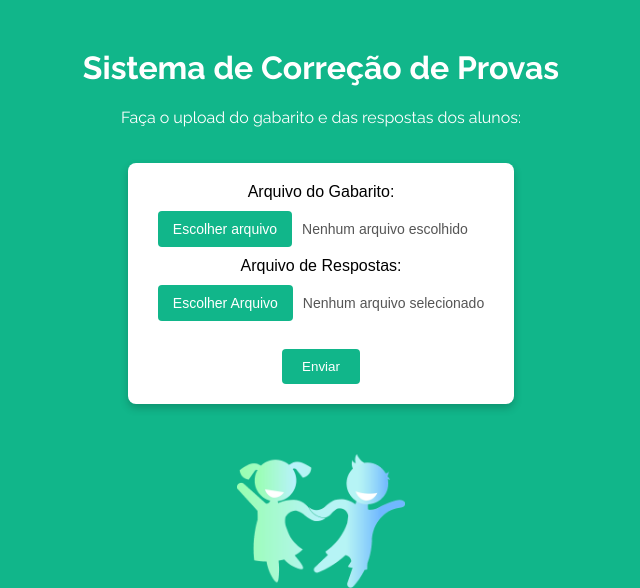
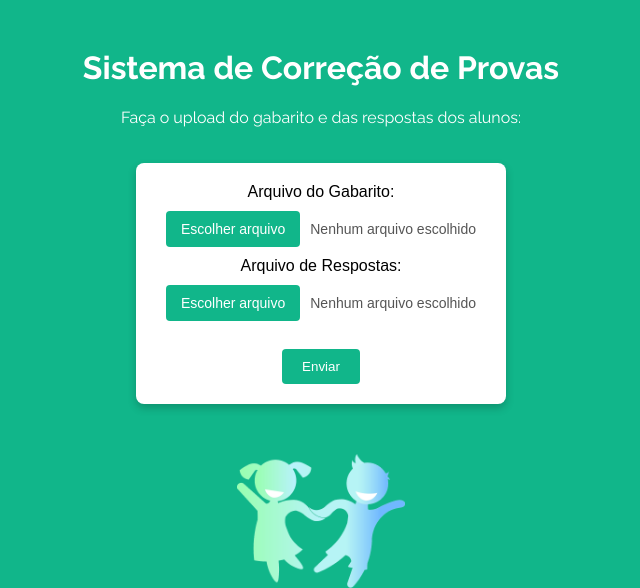
Before and after one commit to luisffelip/sistemanotas, a Flask app: page / in a window 1280 px wide. Shown: the top 588 px of the page, without its empty margins (319-959 px from the left). Run offline with Flask 3, Linux system fonts and the light colour scheme.

Commit message:
Mudanças na área de arquivos, simetria

```diff
--- a/templates/index.html
+++ b/templates/index.html
@@ -102,9 +102,9 @@
         </div>
         <label for="respostas">Arquivo de Respostas:</label><br>
         <div class="file-input-wrapper">
-            <label for="respostas" class="custom-file-upload">Escolher Arquivo</label>
+            <label for="respostas" class="custom-file-upload">Escolher arquivo</label>
             <input type="file" name="respostas" id="respostas" required>
-            <span class="file-name">Nenhum arquivo selecionado</span>
+            <span class="file-name">Nenhum arquivo escolhido</span>
         </div>
         <br>
         <button type="submit">Enviar</button>
```
